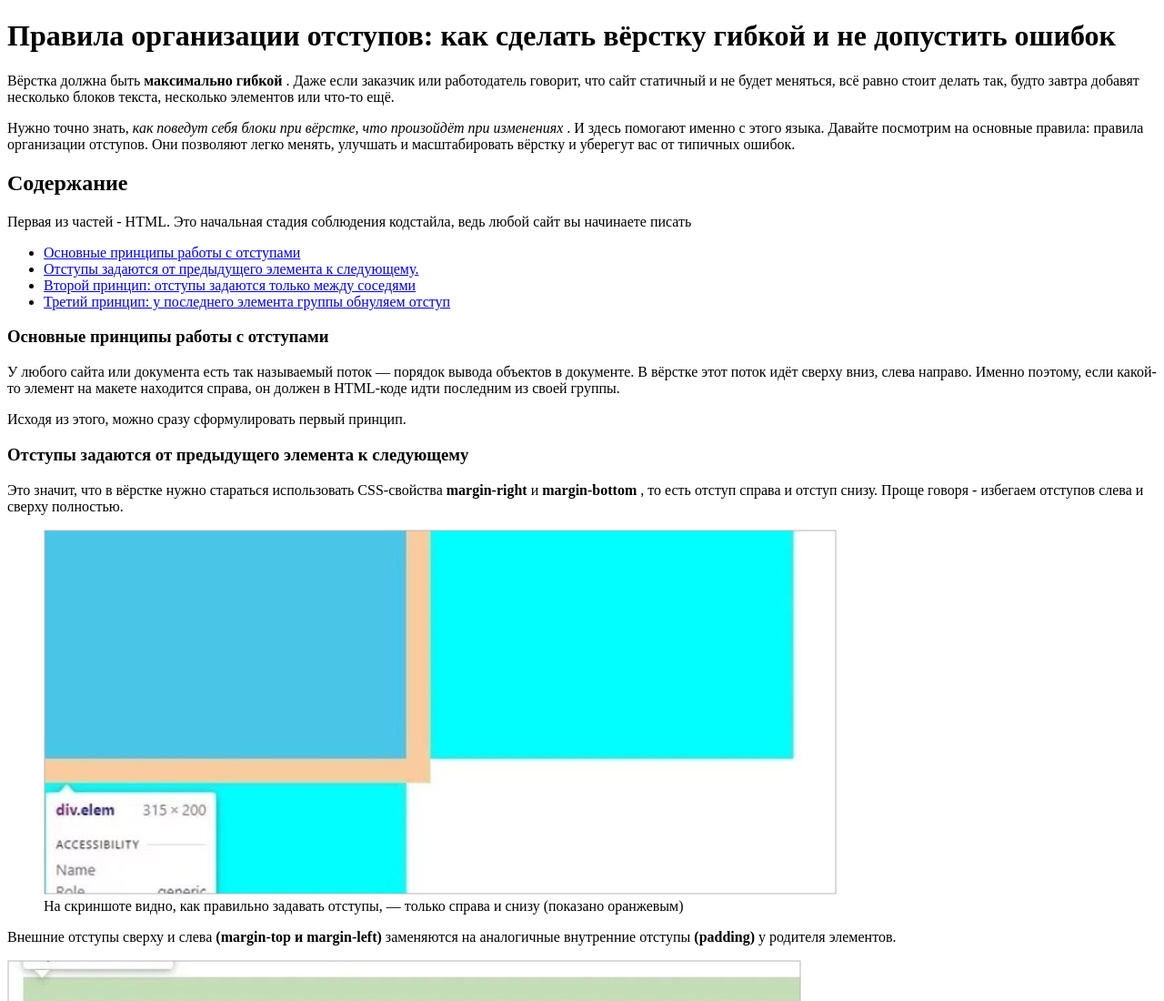
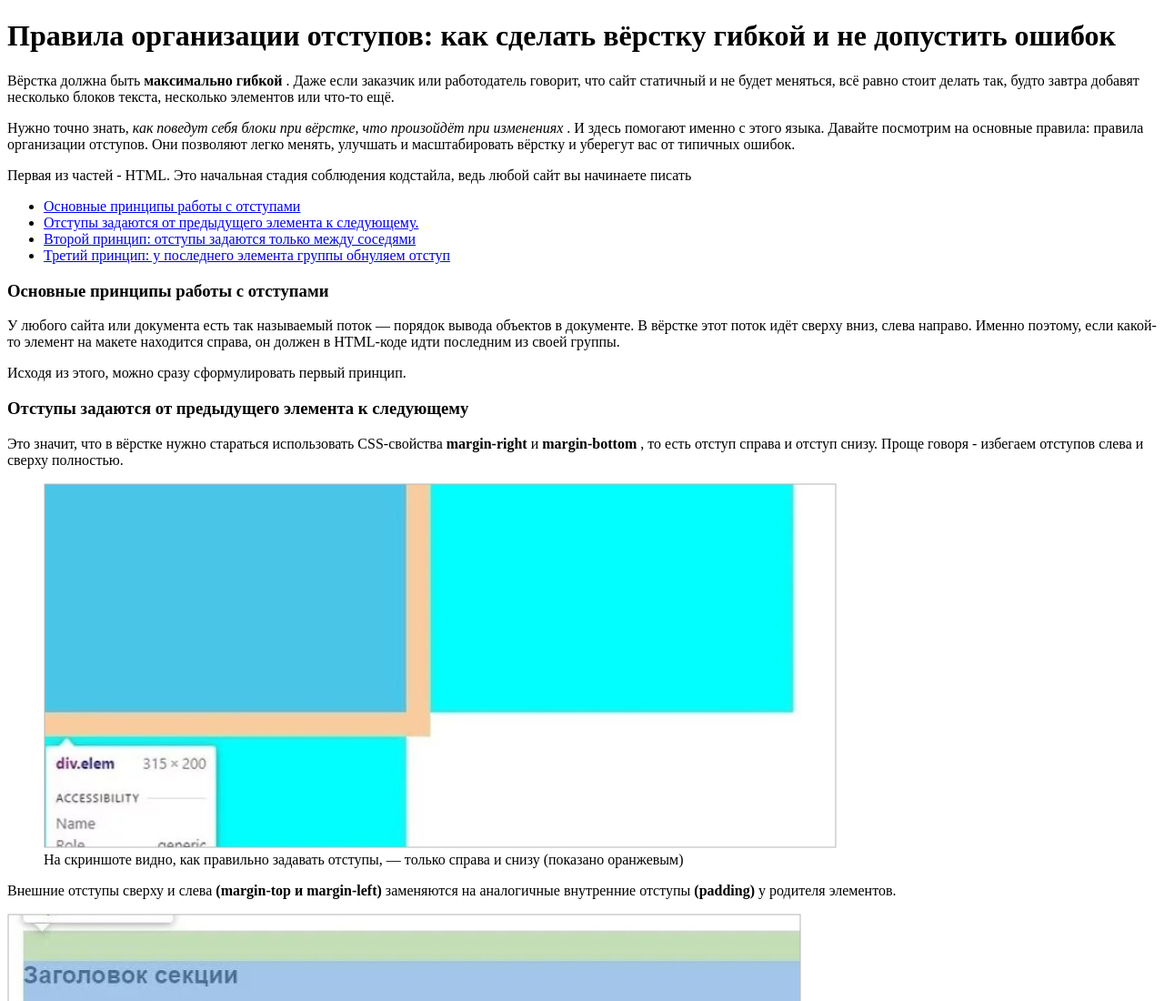
Before and after one commit to pavellayhin/special-upp, a plain HTML site: page article.html in a window 1280 px wide. Shown: the top 1100 px of the page at 91% size. Drawn offline with Linux system fonts and the light colour scheme.

Commit message:
Update article.html

```diff
--- a/article.html
+++ b/article.html
@@ -23,9 +23,6 @@
     правила организации отступов. Они позволяют легко менять, улучшать и масштабировать вёрстку и уберегут вас от
     типичных ошибок.
   </p>
-  <h2>
-    Содержание
-  </h2>
   <p>
     Первая из частей - HTML. Это начальная стадия соблюдения кодстайла, ведь любой сайт вы начинаете писать
   </p>
```
